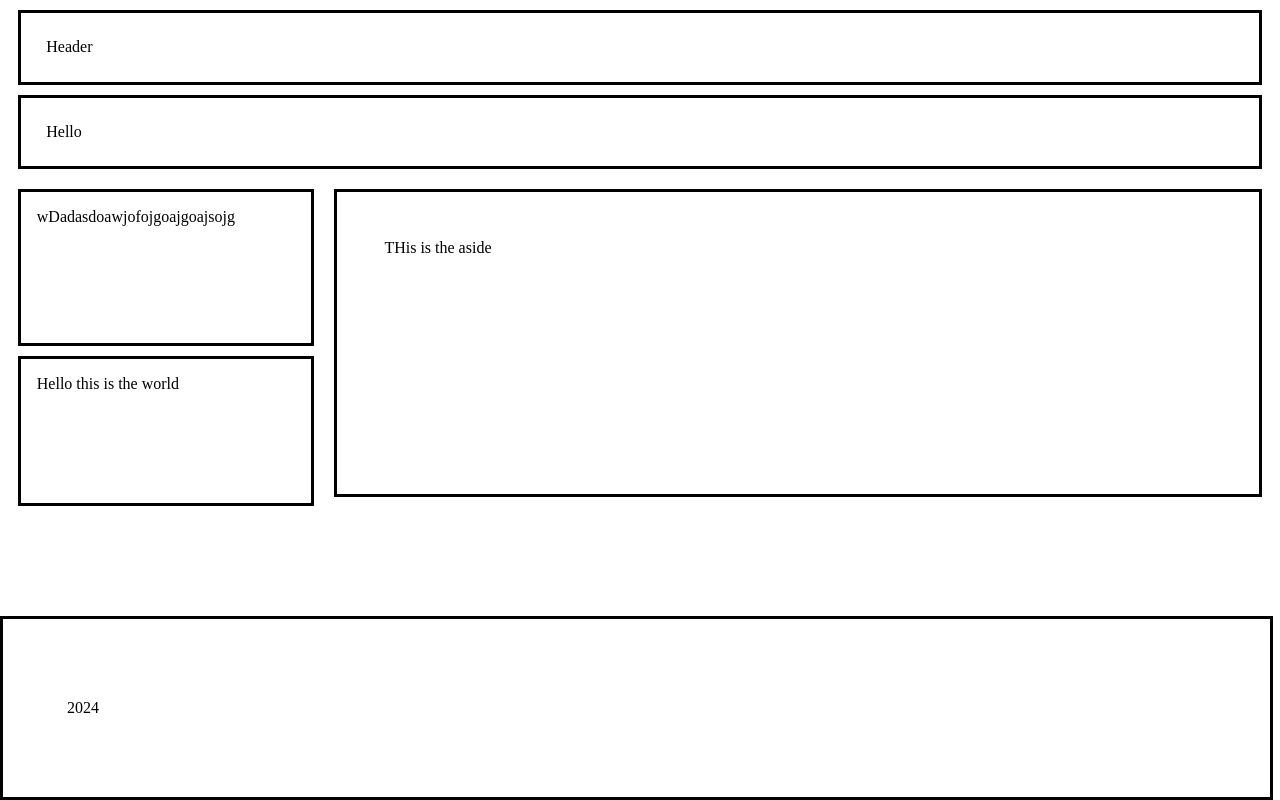
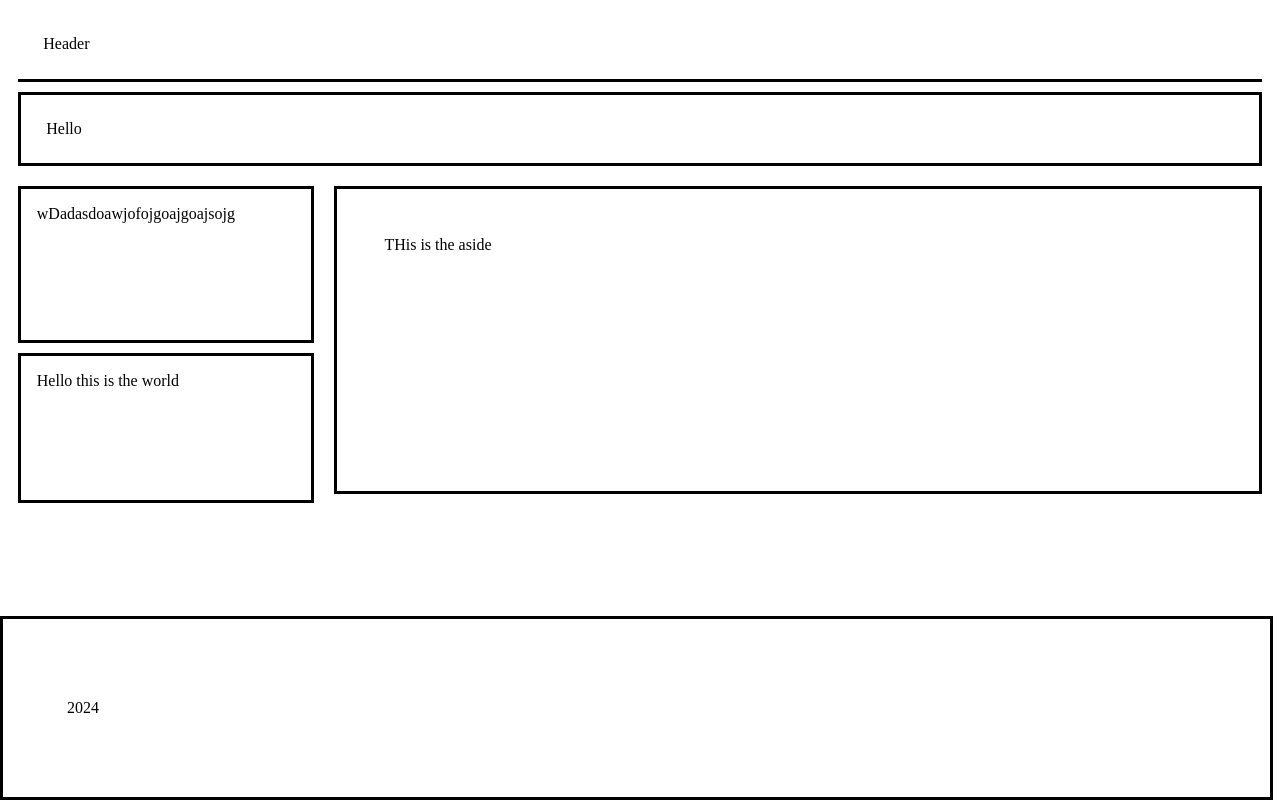
Before and after one commit to P0larbe3r/parkhub, a plain HTML site: page index.html in a window 1280 px wide. Drawn offline with Linux system fonts and the light colour scheme.

Commit message:
New messgae

```diff
--- a/index.html
+++ b/index.html
@@ -1,7 +1,7 @@
 <!DOCTYPE html>
 <html lang="en">
 <style>
-    header{max-width: 100%;border: 20px;}
+    header{max-width: 100%;border-bottom: solid ;padding: 2%;margin: 10px;}
 
     footer{max-width: 100%;border: 20px;}
 
@@ -27,7 +27,7 @@
     <link rel="manifest" href="/site.webmanifest">
 </head>
 <body>
-    <header style="border:solid;border-color: black;padding: 2%;margin: 10px;">
+    <header>
         Header
     </header>
     <nav style="border:solid;border-color: black; padding: 2%;margin: 10px;">Hello</nav>
```
